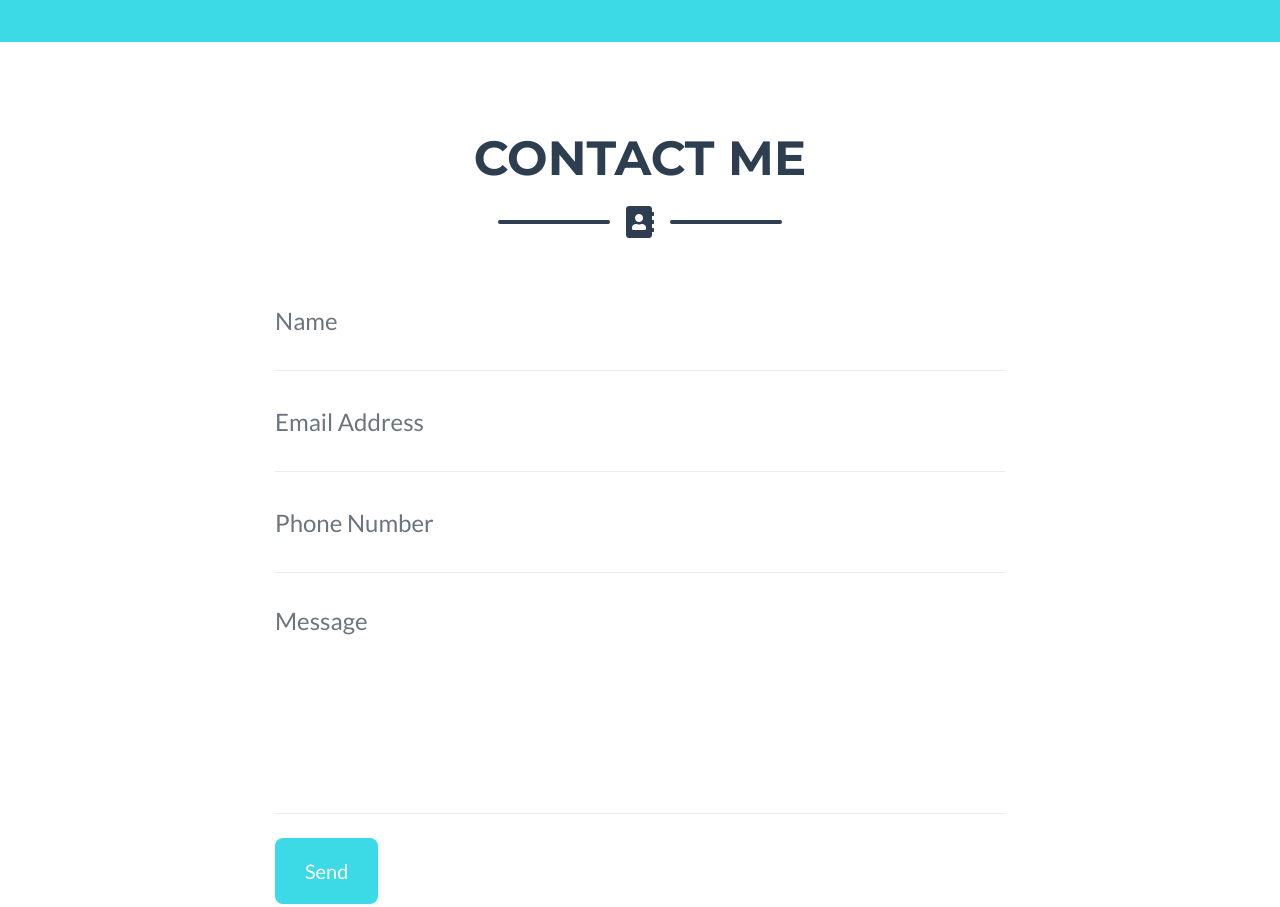
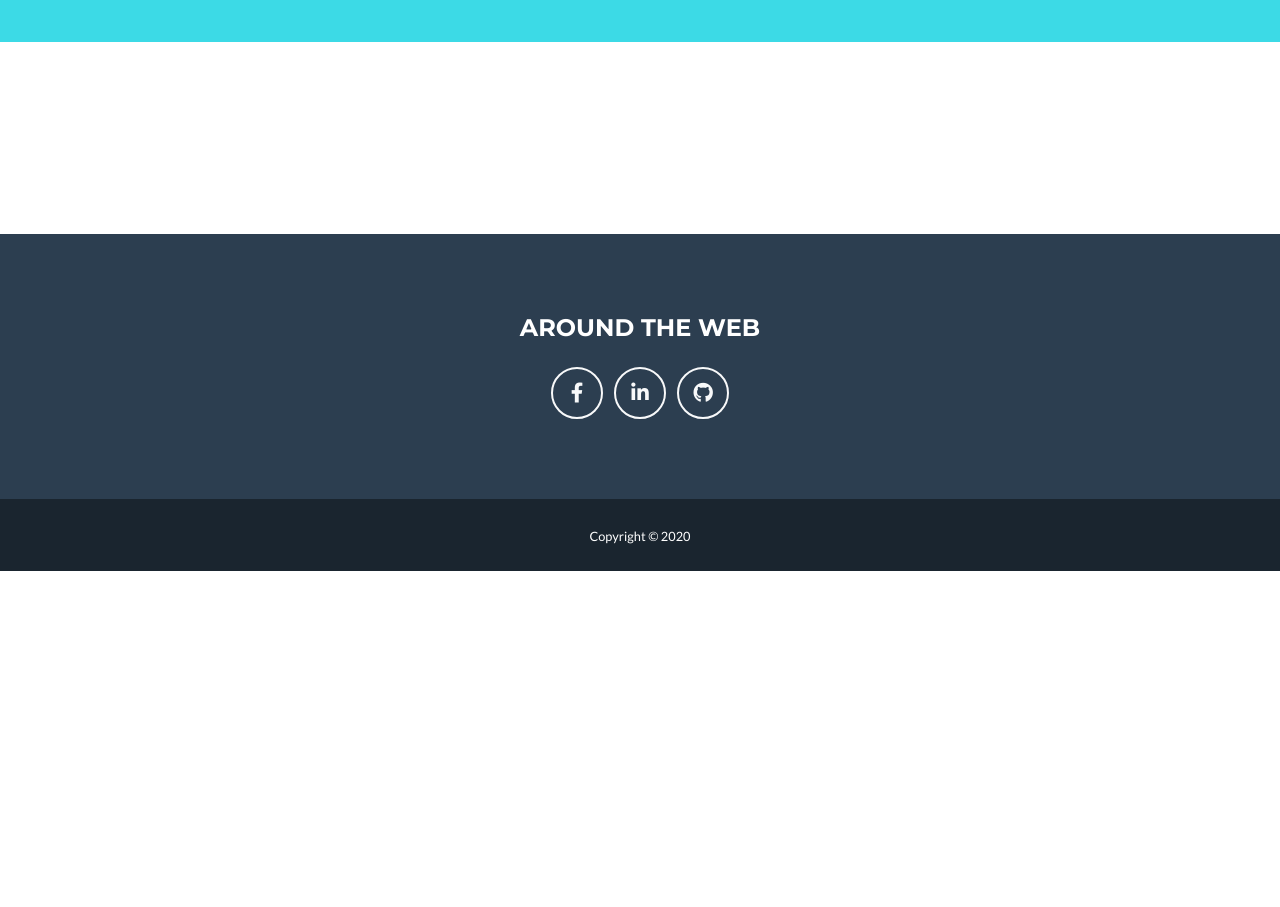
Before and after one commit to Katebond06/Katebond06.github.io, a website with bundled scripts: page index.html in a window 1280 px wide. Shown: the part 2340-3247 px from the top of the page. After the commit the page ends 2911 px from the top, so only its background shows below. Built offline with nearby package versions, Linux system fonts and the light colour scheme.

Commit message:
hide contact me part for noe

```diff
--- a/index.html
+++ b/index.html
@@ -319,26 +319,26 @@
     <section class="page-section" id="contact">
       <div class="container">
         <!-- Contact Section Heading -->
-        <h2
+        <!-- <h2
           class="page-section-heading text-center text-uppercase text-secondary mb-0"
         >
           Contact Me
-        </h2>
+        </h2> -->
 
         <!-- Icon Divider -->
-        <div class="divider-custom">
+        <!-- <div class="divider-custom">
           <div class="divider-custom-line"></div>
           <div class="divider-custom-icon">
             <i class="fas fa-address-book"></i>
           </div>
           <div class="divider-custom-line"></div>
-        </div>
+        </div> -->
 
         <!-- Contact Section Form -->
         <div class="row">
           <div class="col-lg-8 mx-auto">
             <!-- To configure the contact form email address, go to mail/contact_me.php and update the email address in the PHP file on line 19. -->
-            <form name="sentMessage" id="contactForm" novalidate="novalidate">
+            <!-- <form name="sentMessage" id="contactForm" novalidate="novalidate">
               <div class="control-group">
                 <div
                   class="form-group floating-label-form-group controls mb-0 pb-2"
@@ -414,7 +414,7 @@
                   Send
                 </button>
               </div>
-            </form>
+            </form> -->
           </div>
         </div>
       </div>
```
